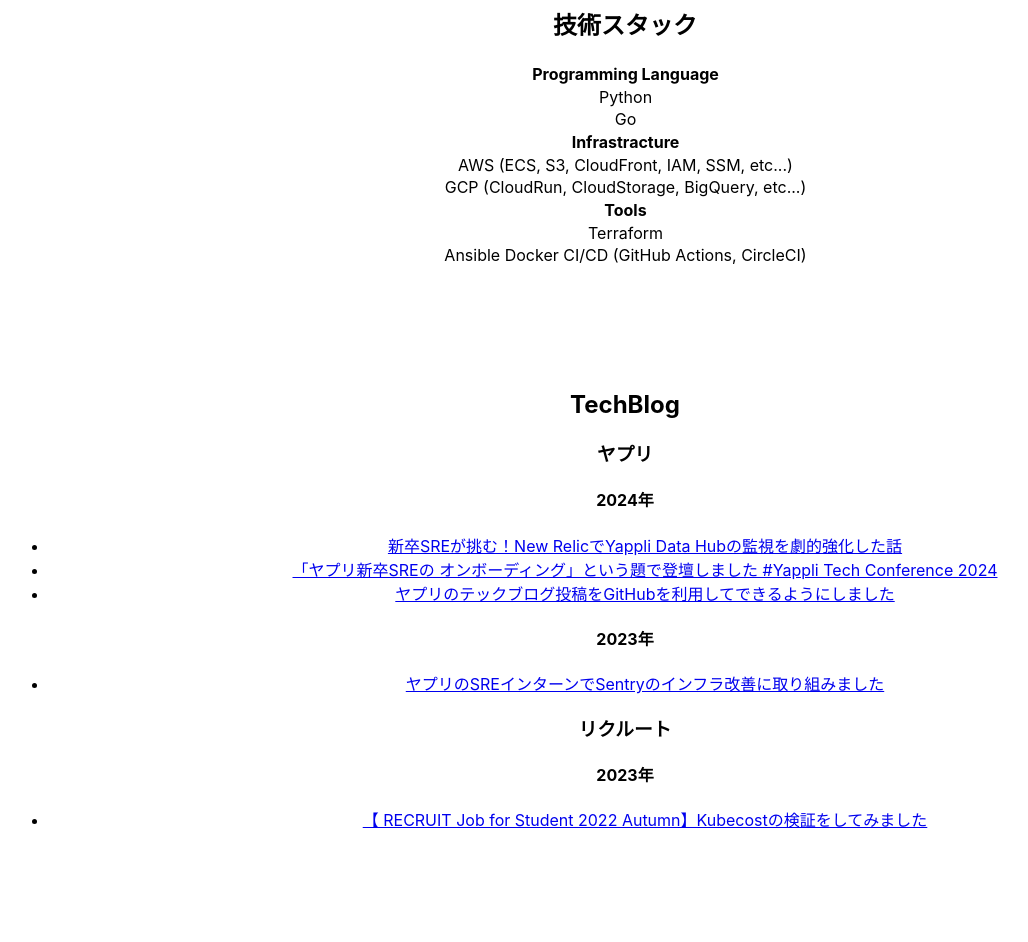
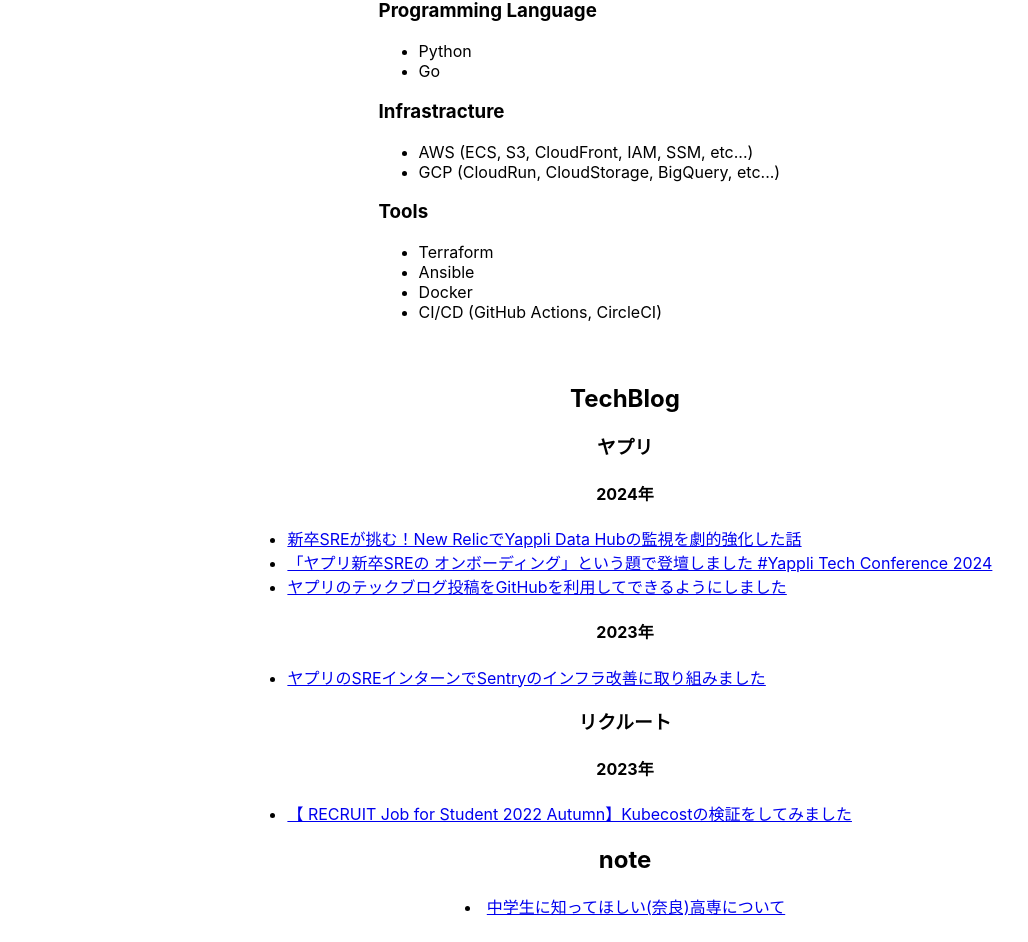
Before and after one commit to masaki12-s/portfolio, a React (Create React App) app: page / in a window 1280 px wide. Shown: the part 292-1234 px from the top of the page, without its empty margins (15-1043 px from the left). Before the commit the page ends 1163 px from the top, so only its background shows below. Built offline with nearby package versions, Linux system fonts and the light colour scheme.

Commit message:
[add] layoutを整える

```diff
--- a/src/components/App.tsx
+++ b/src/components/App.tsx
@@ -1,4 +1,3 @@
-import * as React from 'react';
 import '../style/App.css';
 import Basictabs from '../layouts/Tabs';
 
--- a/src/components/Outputs.tsx
+++ b/src/components/Outputs.tsx
@@ -1,3 +1,4 @@
+import '../style/Outputs.css';
 interface BlogPost {
     title: string;
     url: string;
@@ -9,6 +10,11 @@
         year: string;
         posts: BlogPost[];
     }[];
+}
+
+interface NotePost {
+    title: string;
+    url: string;
 }
 
 export default function Outputs() {
@@ -60,9 +66,17 @@
         }
     ];
 
+    const noteData: NotePost[] = [
+        {
+            title: "中学生に知ってほしい(奈良)高専について",
+            url: "https://note.com/rururu657/n/nf94a2a7a7905"
+        },
+    ];
+
     return (
         <div>
             <h2>TechBlog</h2>
+            <div className="tech-blog">
                 {blogData.map(section => (
                     <section key={section.company}>
                         <h3>{section.company}</h3>
@@ -70,16 +84,28 @@
                             <div key={yearGroup.year}>
                                 <h4>{yearGroup.year}</h4>
                                 <ul>
+                                    <div className="blog-post">
                                         {yearGroup.posts.map(post => (
                                             <li key={post.url}>
                                                 <a href={post.url}>{post.title}</a>
                                             </li>
                                         ))}
+                                    </div>
                                 </ul>
                             </div>
                         ))}
                     </section>
                 ))}
             </div>
+            <h2>note</h2>
+            <div className="note">
+                {noteData.map(post => (
+                    <li key={post.url}>
+                        <a href={post.url}>{post.title}</a>
+                    </li>
+                ))}
+
+            </div>
+        </div>
     );
 }
--- a/src/components/Stacks.tsx
+++ b/src/components/Stacks.tsx
@@ -1,37 +1,40 @@
-import React from 'react';
+import '../style/Stacks.css';
+interface Stack {
+    name: string;
+    description: string[];
+}
 
 export default function Stacks() {
+    const stacks: Stack[] = [
+        {
+            name: "Programming Language",
+            description: ["Python", "Go"]
+        },
+        {
+            name: "Infrastracture",
+            description: ["AWS (ECS, S3, CloudFront, IAM, SSM, etc...)", "GCP (CloudRun, CloudStorage, BigQuery, etc...)"]
+        },
+        {
+            name: "Tools",
+            description: ["Terraform", "Ansible", "Docker", "CI/CD (GitHub Actions, CircleCI)"]
+        }
+    ];
+
     return (
-        <div>
-            <h2>技術スタック</h2>
-            <table style={{ width: '100%', marginLeft: 10/20 }}>
-                <tbody>
-                <th>Programming Language</th>
-                    <tr>
-                        Python
-                    </tr>
-                    <tr>
-                        Go
-                    </tr>
-                <th>Infrastracture</th>
-                    <tr>
-                        AWS (ECS, S3, CloudFront, IAM, SSM, etc...)
-                    </tr>
-                    <tr>
-                        GCP (CloudRun, CloudStorage, BigQuery, etc...)
-                    </tr>
-
-                <th>Tools</th>
-                    <tr>
-                        Terraform
-                    </tr>
-                    <tr>
-                        Ansible
-                        Docker
-                        CI/CD (GitHub Actions, CircleCI)
-                    </tr>
-                </tbody>
-            </table>
+        <div className="Stacks">
+            <h2> 技術スタック </h2>
+            <div className="Stacks-list">
+                {stacks.map((stack) => (
+                    <div key={stack.name}>
+                        <h3> {stack.name} </h3>
+                        <ul>
+                            {stack.description.map((description) => (
+                                <li key={description}> {description} </li>
+                            ))}
+                        </ul>
+                    </div>
+                ))}
+            </div>
         </div>
     );
 }
--- a/src/style/App.css
+++ b/src/style/App.css
@@ -28,6 +28,7 @@
   color: #61dafb;
 }
 
+
 @keyframes App-logo-spin {
   from {
     transform: rotate(0deg);
--- a/src/style/Home.css
+++ b/src/style/Home.css
@@ -1,5 +1,5 @@
 .Home-content {
     text-align: center;
-    margin-top: 10%;
+    margin-top: 5%;
     justify-content: center;
 }
--- /dev/null
+++ b/src/style/Outputs.css
@@ -0,0 +1,5 @@
+.blog-post {
+    text-align: left;
+    margin-left: 20%;
+    justify-content: left;
+}
--- /dev/null
+++ b/src/style/Stacks.css
@@ -0,0 +1,15 @@
+.Stacks {
+    text-align: center;
+    justify-content: center;
+}
+
+.Stacks-header {
+    /* // h2タグのスタイルを上書き */
+    font-size: 2em;
+    text-align: center;
+}
+
+.Stacks-list {
+    text-align: left;
+    margin-left: 30%;
+}
```
Lines whose indentation alone changed are shown as unchanged.
